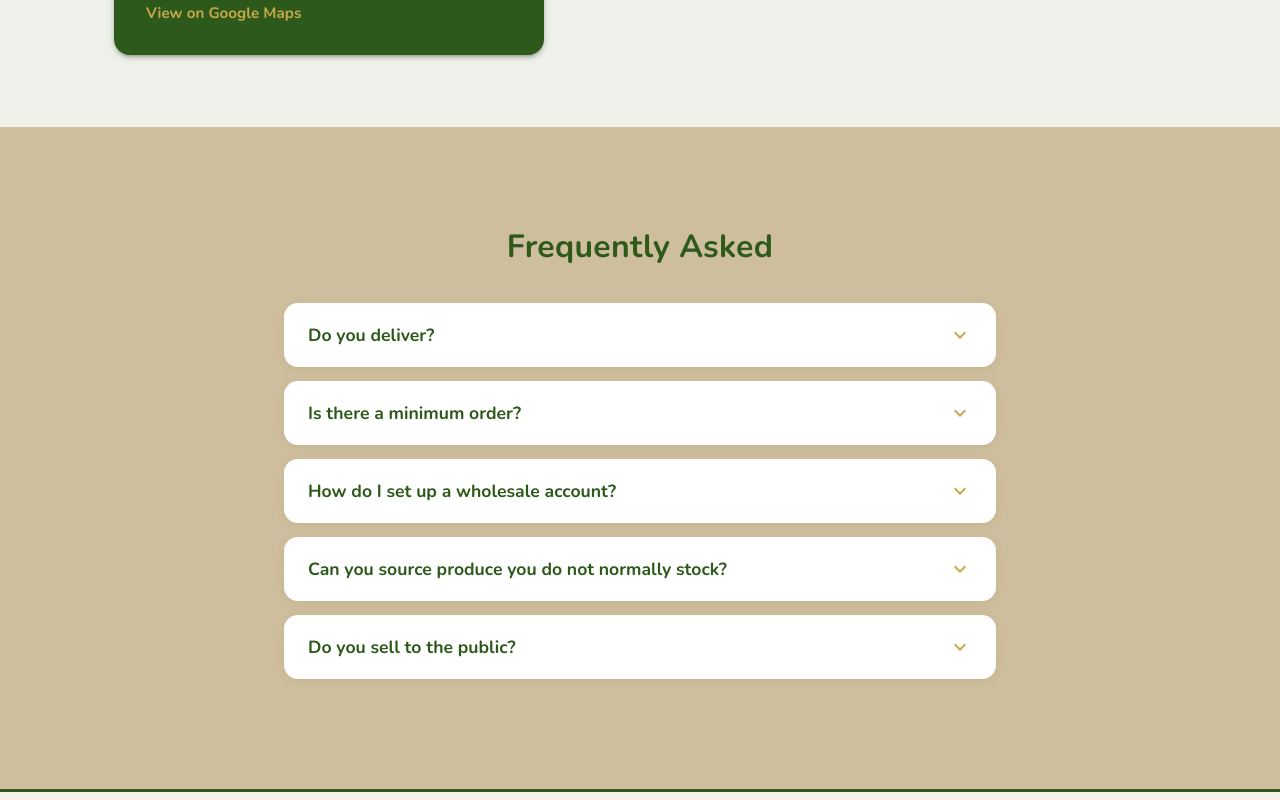
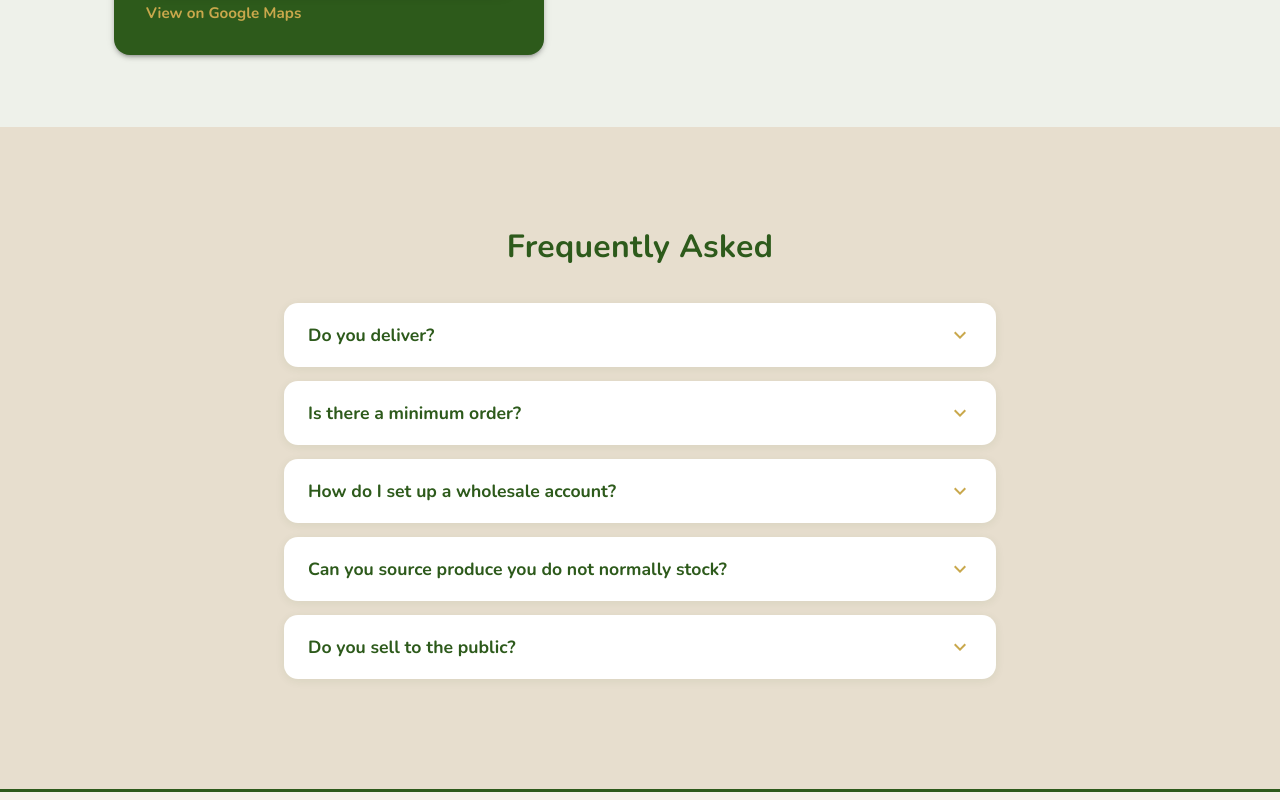
Before and after one commit to Angel-A-V/Aga_Produce_Company, a React (Vite) app in the folder aga-produce/: page /contact in a window 1280 px wide. Shown: the part 1260-2060 px from the top of the page. Built offline with nearby package versions, Linux system fonts and the light colour scheme.

Commit message:
color update

```diff
--- a/aga-produce/src/pages/Contact.jsx
+++ b/aga-produce/src/pages/Contact.jsx
@@ -247,7 +247,7 @@ function Contact() {
                         )}
                     </Box>
                 </Box>
-                <Box className="faq-section-wrapper" sx={{bgcolor: '#cfbe9d', width: '100%', py: { xs: 8, md: 12 } }}>
+                <Box className="faq-section-wrapper" sx={{bgcolor: '#E7DECE', width: '100%', py: { xs: 8, md: 12 } }}>
                     <Box  sx={{ maxWidth: 760, mx: 'auto', px: 3 }}>
                         <Typography
                             component="h3"
```
